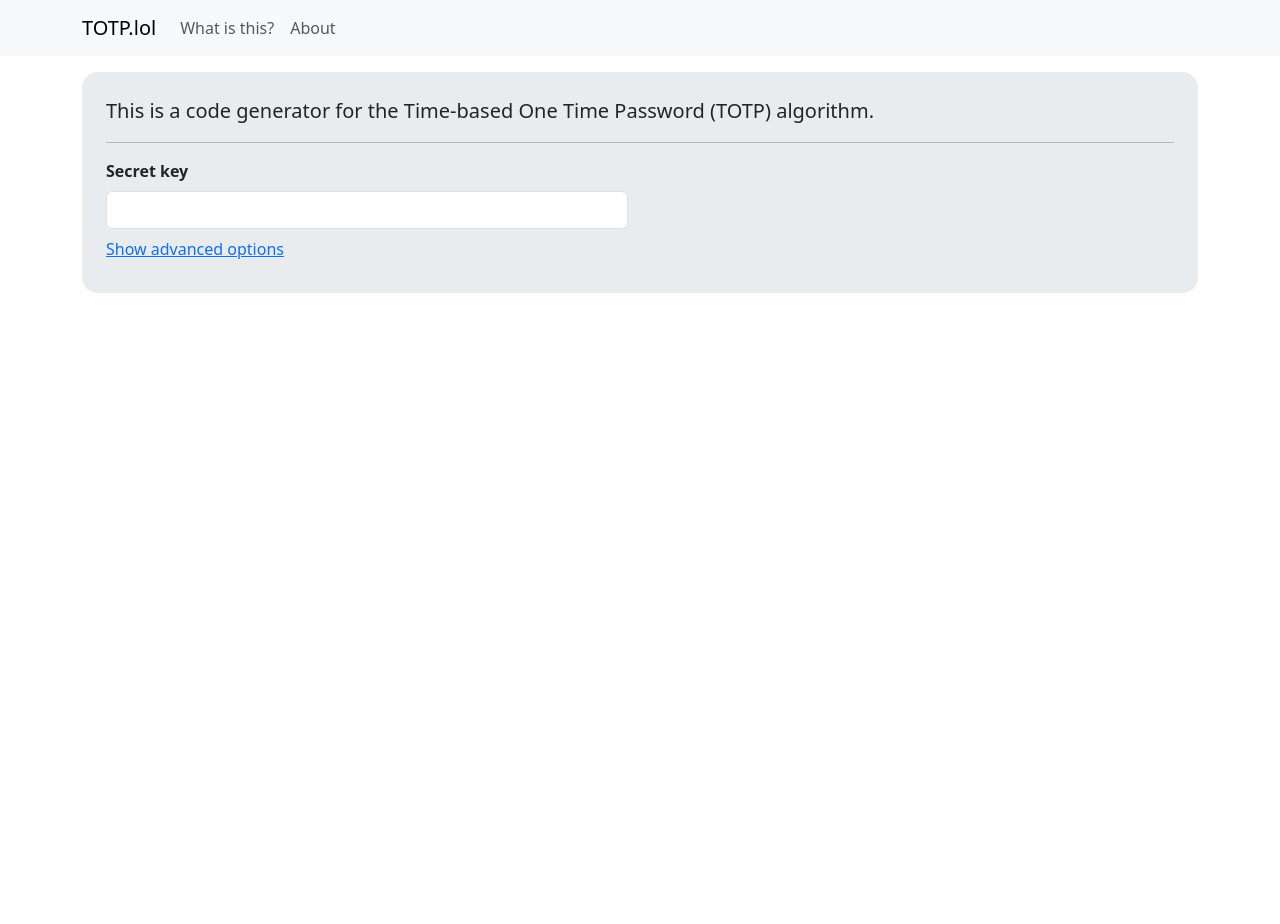
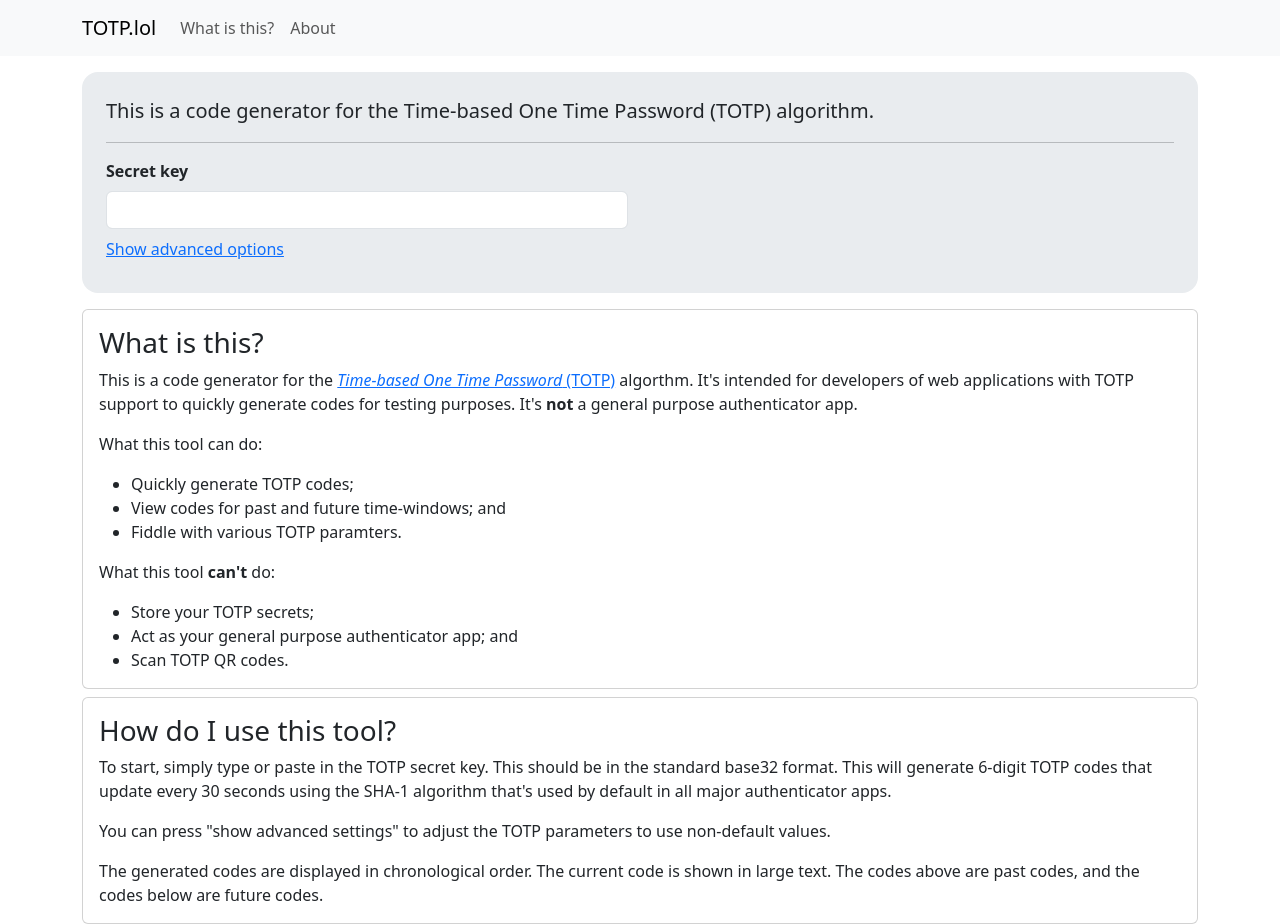
Before and after one commit to quantum5/totp, a React (Vite) app: page / in a window 1280 px wide. Before the commit the page ends 800 px from the top, so only its background shows below. Built offline with nearby package versions, Linux system fonts and the light colour scheme; what @otplib/core would draw is missing.

Commit message:
Write some about text

```diff
--- a/index.html
+++ b/index.html
@@ -36,6 +36,45 @@
   </div>
 </main>
 
+<div class="container totp-about">
+  <div class="card">
+    <div class="card-body">
+      <h3 class="card-title" id="what-is-this">What is this?</h3>
+      <p class="card-text">This is a code generator for the <a
+        href="https://en.wikipedia.org/wiki/Time-based_One_Time_Password"><em>Time-based One Time Password</em>
+        (TOTP)</a> algorthm. It's intended for developers of web applications with TOTP support to quickly generate
+        codes for testing purposes. It's <strong>not</strong> a general purpose authenticator app.
+      </p>
+      <p class="card-text">What this tool can do:</p>
+      <ul class="card-text">
+        <li>Quickly generate TOTP codes;</li>
+        <li>View codes for past and future time-windows; and</li>
+        <li>Fiddle with various TOTP paramters.</li>
+      </ul>
+      <p class="card-text">What this tool <strong>can't</strong> do:</p>
+      <ul class="card-text">
+        <li>Store your TOTP secrets;</li>
+        <li>Act as your general purpose authenticator app; and</li>
+        <li>Scan TOTP QR codes.</li>
+      </ul>
+    </div>
+  </div>
+  <div class="card">
+    <div class="card-body">
+      <h3 class="card-title" id="what-is-this">How do I use this tool?</h3>
+      <p class="card-text">To start, simply type or paste in the TOTP secret key. This should be in the standard base32
+        format. This will generate 6-digit TOTP codes that update every 30 seconds using the SHA-1 algorithm that's used
+        by default in all major authenticator apps.
+      </p>
+      <p class="card-text">You can press "show advanced settings" to adjust the TOTP parameters to use non-default
+        values.
+      </p>
+      <p class="card-text">The generated codes are displayed in chronological order. The current code is shown in large
+        text. The codes above are past codes, and the codes below are future codes.</p>
+    </div>
+  </div>
+</div>
+
 <script type="module" src="/src/main.tsx"></script>
 </body>
 </html>
--- a/src/index.scss
+++ b/src/index.scss
@@ -18,6 +18,7 @@
 @import 'bootstrap/scss/_helpers.scss';
 @import 'bootstrap/scss/_transitions.scss';
 @import 'bootstrap/scss/_popover.scss';
+@import 'bootstrap/scss/_card.scss';
 
 nav {
   background-color: $body-tertiary-bg;
@@ -69,6 +70,10 @@ nav {
   margin-bottom: 0.5em;
 }
 
+.totp-about .card {
+  margin-top: 0.5em;
+}
+
 .totp-code {
   text-align: center;
   height: 1.5em;
```
